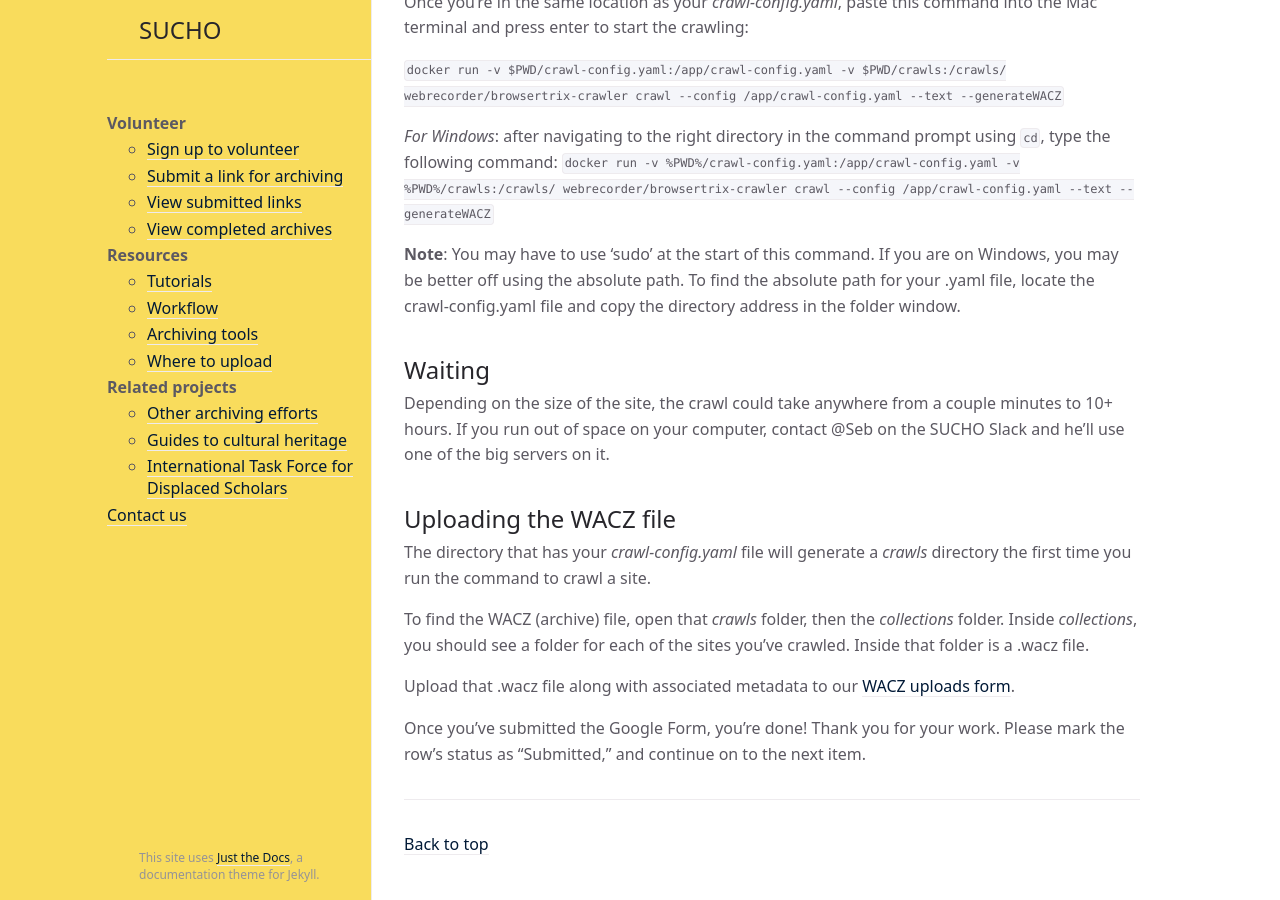
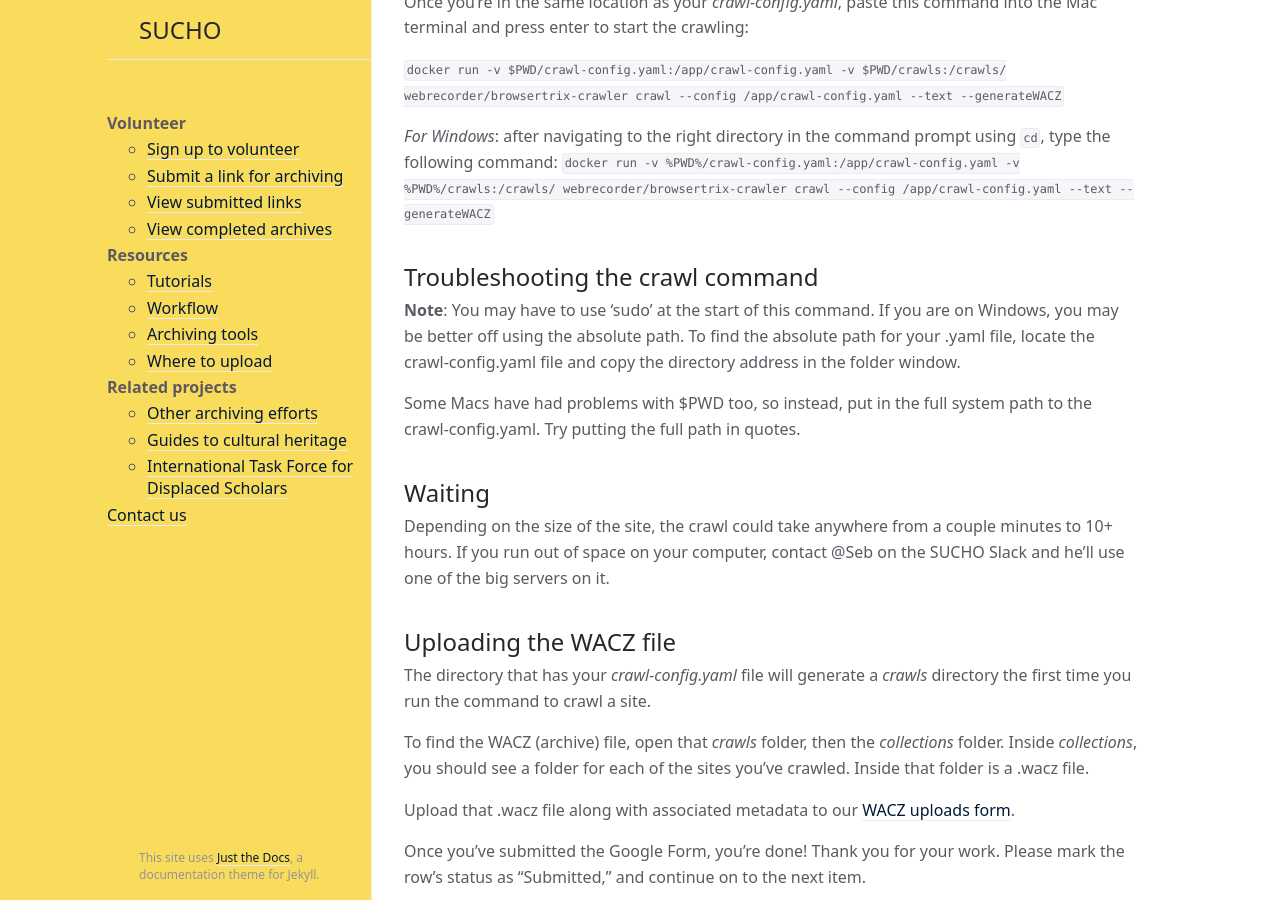
Before and after one commit to sucho-archiving/sucho-archiving.github.io, a Jekyll site: the page built from browsertrix.md, in a window 1280 px wide and 900 px high, scrolled down 3149 px. Built offline with Jekyll 4.4.1, drawn with Linux system fonts in a browser that asks for light colours.

Commit message:
Update browsertrix.md

```diff
--- a/browsertrix.md
+++ b/browsertrix.md
@@ -93,7 +93,12 @@ Once you're in the same location as your *crawl-config.yaml*, paste this command
 *For Windows*: after navigating to the right directory in the command prompt using `cd`, type the following command:
 `docker run -v %PWD%/crawl-config.yaml:/app/crawl-config.yaml -v %PWD%/crawls:/crawls/ webrecorder/browsertrix-crawler crawl --config /app/crawl-config.yaml --text --generateWACZ`
 
+
+## Troubleshooting the crawl command
 **Note**: You may have to use 'sudo' at the start of this command. If you are on Windows, you may be better off using the absolute path. To find the absolute path for your .yaml file, locate the crawl-config.yaml file and copy the directory address in the folder window.
+
+Some Macs have had problems with $PWD too, so instead, put in the full system path to the crawl-config.yaml. Try putting the full path in quotes.
+
 
 ## Waiting
 Depending on the size of the site, the crawl could take anywhere from a couple minutes to 10+ hours. If you run out of space on your computer, contact @Seb on the SUCHO Slack and he'll use one of the big servers on it.
```
